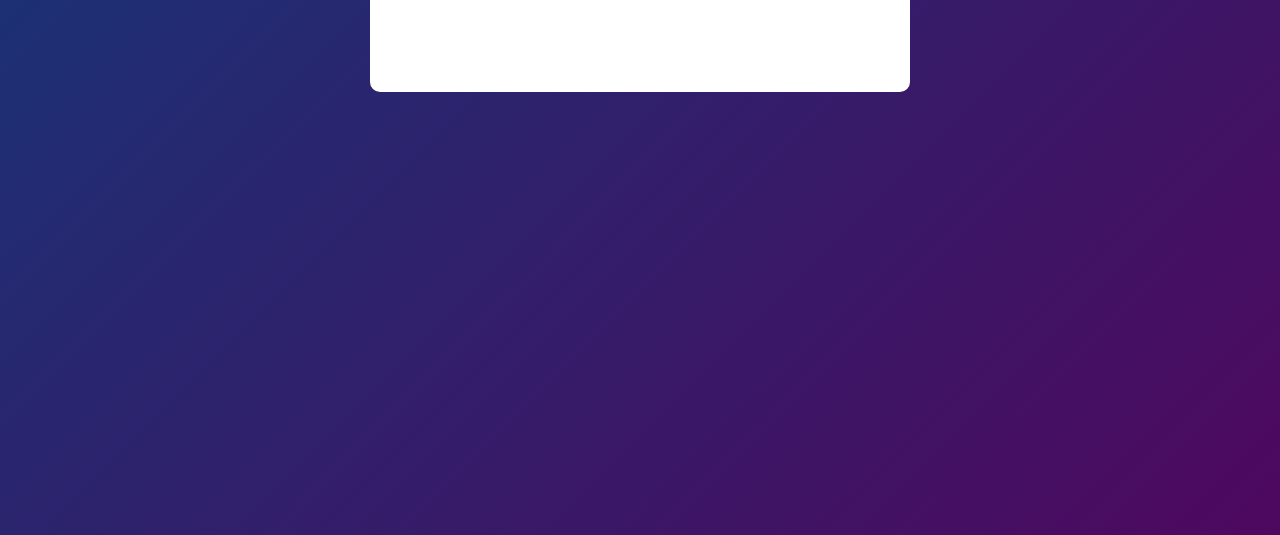
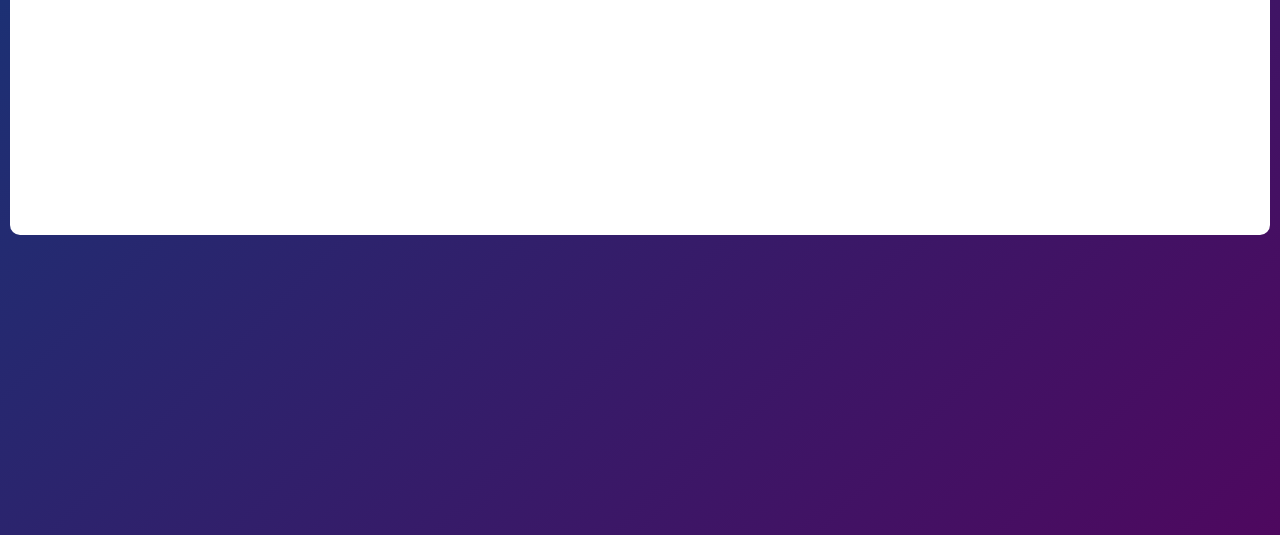
Before and after one commit to tejasdarode17/To-do-List, a plain HTML site: page index.html in a window 1280 px wide. Shown: the part 265-800 px from the top of the page. Drawn offline with Linux system fonts and the light colour scheme; files whose address does not match are found by name.

Commit message:
Update style.css

```diff
--- a/style.css
+++ b/style.css
@@ -16,7 +16,7 @@
 
 .app {
     width: 100%;
-    max-width: 540px;
+    min-height: 50% ;
     margin: 100px auto 20px;
     padding: 40px 30px 70px;
     background: #fff;
```
